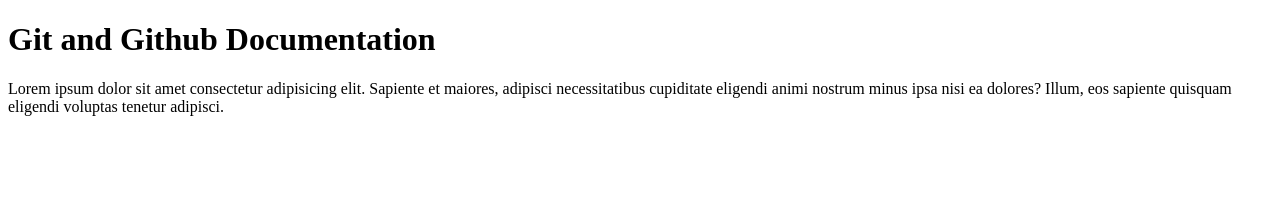
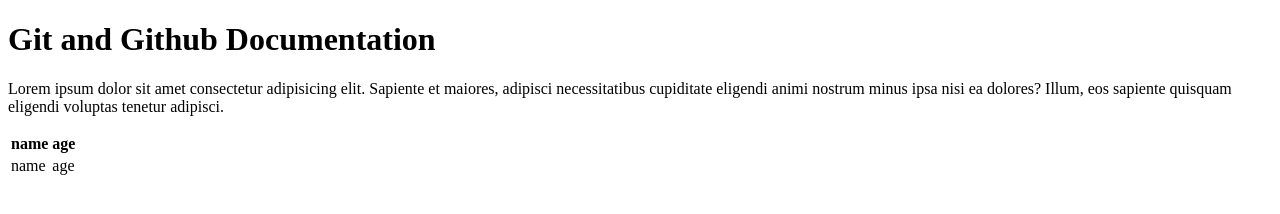
Before and after one commit to javedkhan8833/navetech, a plain HTML site: page newfile.html in a window 1280 px wide. Drawn offline with Linux system fonts and the light colour scheme.

Commit message:
table created

```diff
--- a/newfile.html
+++ b/newfile.html
@@ -8,5 +8,17 @@
 <body>
     <h1>Git and Github Documentation</h1>
     <p>Lorem ipsum dolor sit amet consectetur adipisicing elit. Sapiente et maiores, adipisci necessitatibus cupiditate eligendi animi nostrum minus ipsa nisi ea dolores? Illum, eos sapiente quisquam eligendi voluptas tenetur adipisci.</p>
+    <table>
+        <thead>
+            <th>name</th>
+            <th>age</th>
+        </thead>
+        <tbody>
+            <tr>
+                <td>name</td>
+                <td>age</td>
+            </tr>
+        </tbody>
+    </table>
 </body>
 </html>
```
